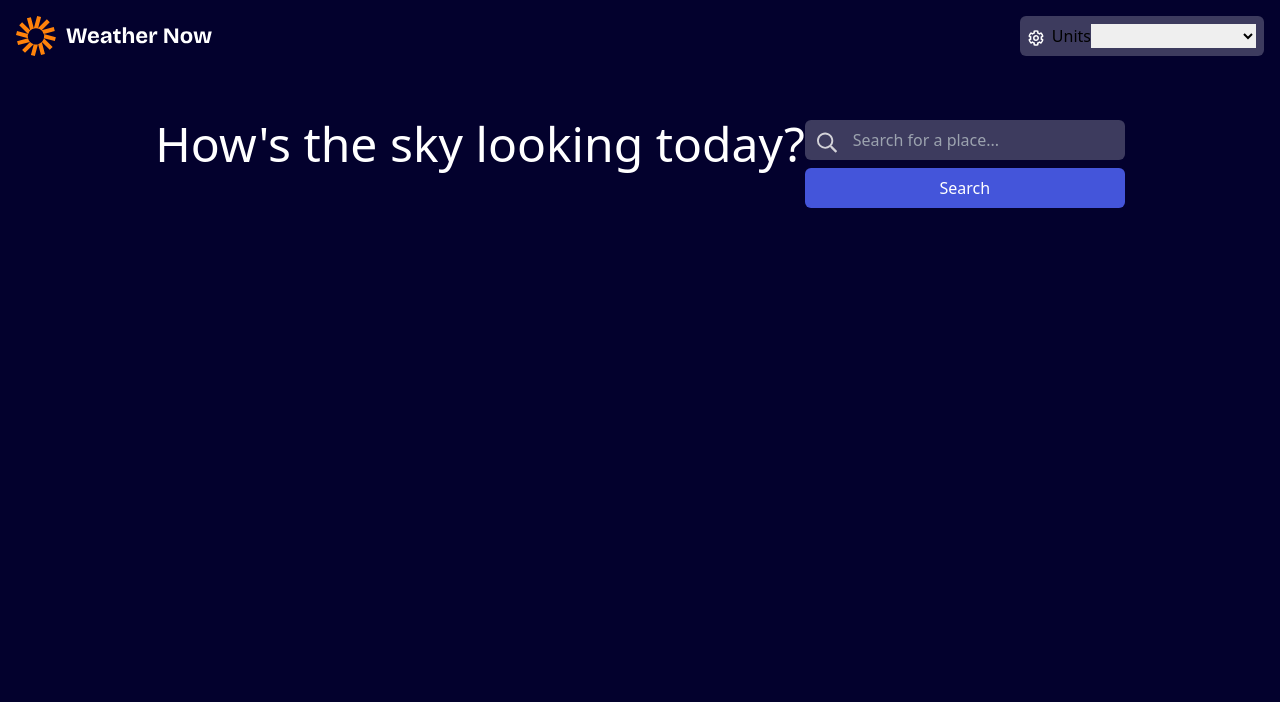
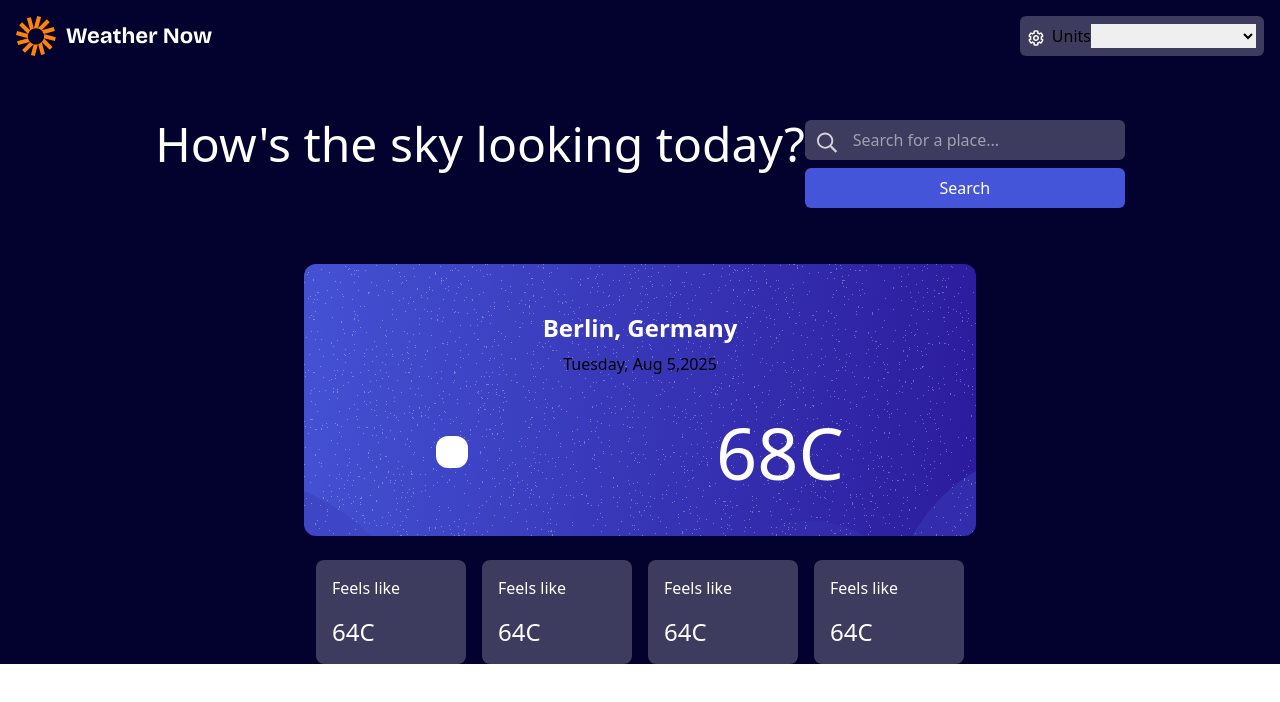
Before and after one commit to szczepanieceryk/weather-app, a React (Vite) app: page / in a window 1280 px wide. Shown: the top 702 px of the page. Built offline with nearby package versions, Linux system fonts and the light colour scheme.

Commit message:
feat(ui): add today weather forecast

```diff
--- a/src/App.tsx
+++ b/src/App.tsx
@@ -1,12 +1,16 @@
 import React from 'react';
 import Navigation from './layouts/Navigation';
 import Header from './layouts/Header';
+import TodayForecast from './components/TodayForecast';
+import ForecastCube from './components/ForecastCube';
 
 const App = () => {
   return (
-    <div className="bg-[#03012dff] h-screen">
+    <div className="bg-[#03012dff]">
       <Navigation />
       <Header />
+      <TodayForecast />
+      <ForecastCube />
     </div>
   );
 };
--- /dev/null
+++ b/src/components/ForecastCube.tsx
@@ -0,0 +1,28 @@
+import React from 'react';
+const ForecastCube: React.FC = () => {
+  return (
+    <div className="max-w-2xl mx-auto mt-6 flex flex-wrap justify-center gap-4">
+      <div className="p-4 min-w-[150px] rounded-lg bg-[#3d3b5eff] text-white">
+        <span className="mb-4 block">Feels like</span>
+        <span className="block text-2xl">64C</span>
+      </div>
+
+      <div className="p-4 min-w-[150px] rounded-lg bg-[#3d3b5eff] text-white">
+        <span className="mb-4 block">Feels like</span>
+        <span className="block text-2xl">64C</span>
+      </div>
+
+      <div className="p-4 min-w-[150px] rounded-lg bg-[#3d3b5eff] text-white">
+        <span className="mb-4 block">Feels like</span>
+        <span className="block text-2xl">64C</span>
+      </div>
+
+      <div className="p-4 min-w-[150px] rounded-lg bg-[#3d3b5eff] text-white">
+        <span className="mb-4 block">Feels like</span>
+        <span className="block text-2xl">64C</span>
+      </div>
+    </div>
+  );
+};
+
+export default ForecastCube;
--- /dev/null
+++ b/src/components/TodayForecast.tsx
@@ -0,0 +1,27 @@
+import React from 'react';
+import mobileBgImg from '../assets/images/bg-today-small.svg';
+const TodayForecast: React.FC = () => {
+  return (
+    <div
+      className="max-w-xs md:max-w-2xl mx-auto mt-[3rem] py-[3rem] px-2 flex flex-wrap justify-center text-center rounded-xl bg-[#4455daff]"
+      style={{
+        backgroundImage: `url(${mobileBgImg})`,
+        backgroundSize: 'cover',
+        backgroundPosition: 'center',
+      }}
+    >
+      <div className="basis-full mb-4 ">
+        <span className="block mb-2 text-white text-2xl">
+          <strong>Berlin, Germany</strong>
+        </span>
+        <span className="block text-[]">Tuesday, Aug 5,2025</span>
+      </div>
+      <div className="mt-6 basis-full flex flex-wrap items-center justify-around">
+        <div className="w-8 h-8 rounded-xl bg-white"></div>
+        <span className="text-7xl text-white">68C</span>
+      </div>
+    </div>
+  );
+};
+
+export default TodayForecast;
```
